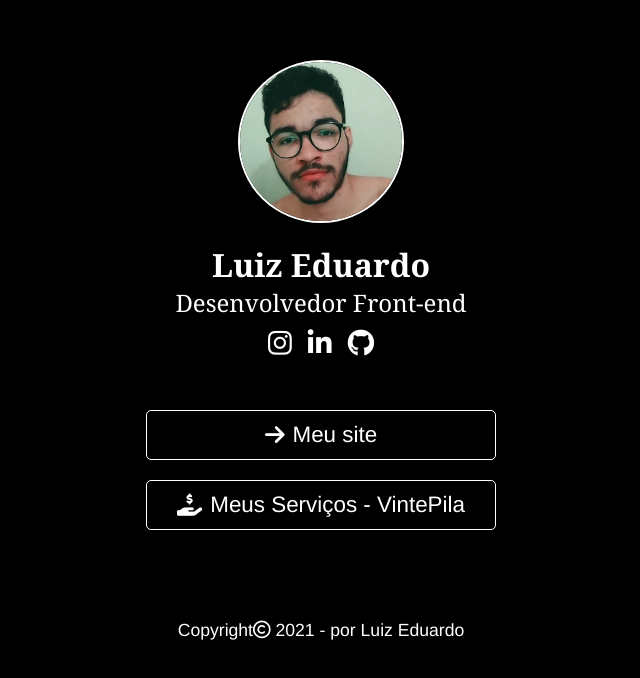
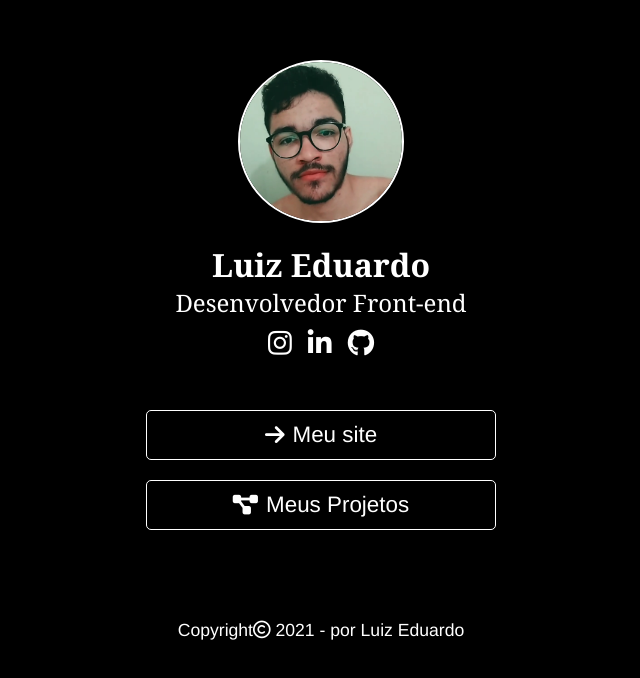
Before and after one commit to luizeduardodev/Menu-com-links, a plain HTML site: page Index.html in a window 1280 px wide. Shown: the whole page, without its empty margins (319-959 px from the left). Drawn offline with Linux system fonts and the light colour scheme.

Commit message:
Alteração em um link do menu

```diff
--- a/Index.html
+++ b/Index.html
@@ -44,7 +44,7 @@
               <a href="https://luizeduardodev.netlify.app/"><i class="fas fa-arrow-right"></i>Meu site</a>
             </div>
             <div class="link-1">
-              <a href="https://www.vintepila.com.br/servicos/programacao-tecnologia/eu-vou-desenvolver-um-website-onepage-para-voce/"><i class="fas fa-hand-holding-usd"></i>Meus Serviços - VintePila</a>
+              <a href="https://github.com/luizeduardodev?tab=repositories"><i class="fas fa-project-diagram"></i>Meus Projetos</a>
             </div>
           </div>
 
```
